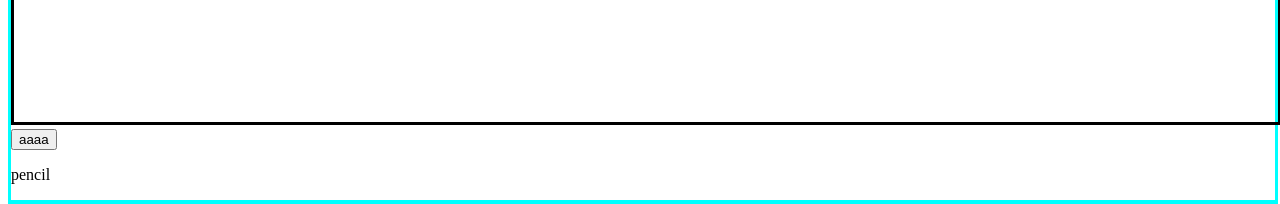
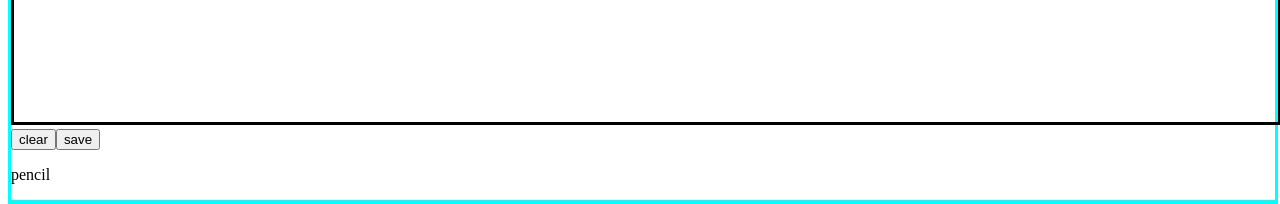
Before and after one commit to den8383/drawing, a Next.js app in the folder front/app/: page /posts/drawing in a window 1280 px wide. Shown: the part 840-1044 px from the top of the page. Built offline with nearby package versions, Linux system fonts and the light colour scheme.

Commit message:
[add] DataURL

```diff
--- a/front/app/components/CanvasPanel/CanvasPanel.tsx
+++ b/front/app/components/CanvasPanel/CanvasPanel.tsx
@@ -100,13 +100,18 @@ const CanvasPanel = (props) =>{
   const erase = (x,y,w) =>{
     canvasRef.current.getContext('2d').clearRect(x-5*w/2,y-5*w/2,5*w,5*w)
   }
+  const imageRef = React.useRef(HTMLImageElement)
+  const save = () =>{
+    props.saveButtonClick(canvasRef.current.toDataURL())
+  }
 
 
   return (
       <Palette ref={paletteRef} onMouseDown={mouseDown} onMouseMove={mouseMove} onMouseUp={mouseUp} onTouchStart={touchStart} onTouchMove={touchMove} onTouchEnd={touchEnd}>
         <PositionView>{pointerX},{pointerY},{props.color},{paletteRef.current.offsetWidth},{paletteRef.current.offsetHeight}</PositionView>
         <Canvas ref={canvasRef}></Canvas>
-        <ClearButton onClick={clear}>aaaa</ClearButton>
+        <ClearButton onClick={clear}>clear</ClearButton>
+        <SaveButton onClick={save}>save</SaveButton>
         <p>{props.toolName}</p>
       </Palette>
   )
@@ -130,5 +135,6 @@ const Canvas = styled.canvas`
 `
 const ClearButton = styled.button`
 `
-
+const SaveButton = styled.button`
+`
 export default CanvasPanel
--- a/front/app/pages/posts/drawing.tsx
+++ b/front/app/pages/posts/drawing.tsx
@@ -1,4 +1,5 @@
 import Link from 'next/link'
+import React, {useEffect} from "react"
 import {useState} from 'react'
 import CanvasPanel from '../../components/CanvasPanel'
 import PalettePanel from '../../components/PalettePanel'
@@ -9,21 +10,34 @@ export const Drawing = () =>{
   const [weight,setWeight] = useState(4)
   const [toolName,setToolName] = useState("pencil")
 
+  const [png,setPng] = useState(null)
+  const imageDownloadLink = React.useRef(HTMLAnchorElement)
+
   const colorButtonClick = (color) =>{
     setColor(color)
   }
   const toolButtonClick = (toolName) =>{
     setToolName(toolName)
   }
+  const saveButtonClick = (png) =>{
+    setPng(png)
+  }
+  const downloadImg = () =>{
+    alert("a")
+    imageDownloadLink.href = png
+  }
 
   return (
     <div>
-      <CanvasPanel color={color} weight={weight} toolName={toolName}></CanvasPanel>
+      <CanvasPanel color={color} weight={weight} toolName={toolName} saveButtonClick={saveButtonClick}></CanvasPanel>
       <PalettePanel colorButtonClick={colorButtonClick} color={color}></PalettePanel>
       <ToolsPanel toolButtonClick={toolButtonClick}></ToolsPanel>
       <span>{color},</span>
       <span>{toolName}</span>
       <p>drawing</p>
+      {png != null &&
+          <p><a href={png} download="canvas.png">download</a></p>
+      }
       <Link href='/'>root</Link>
     </div>
   )
```
